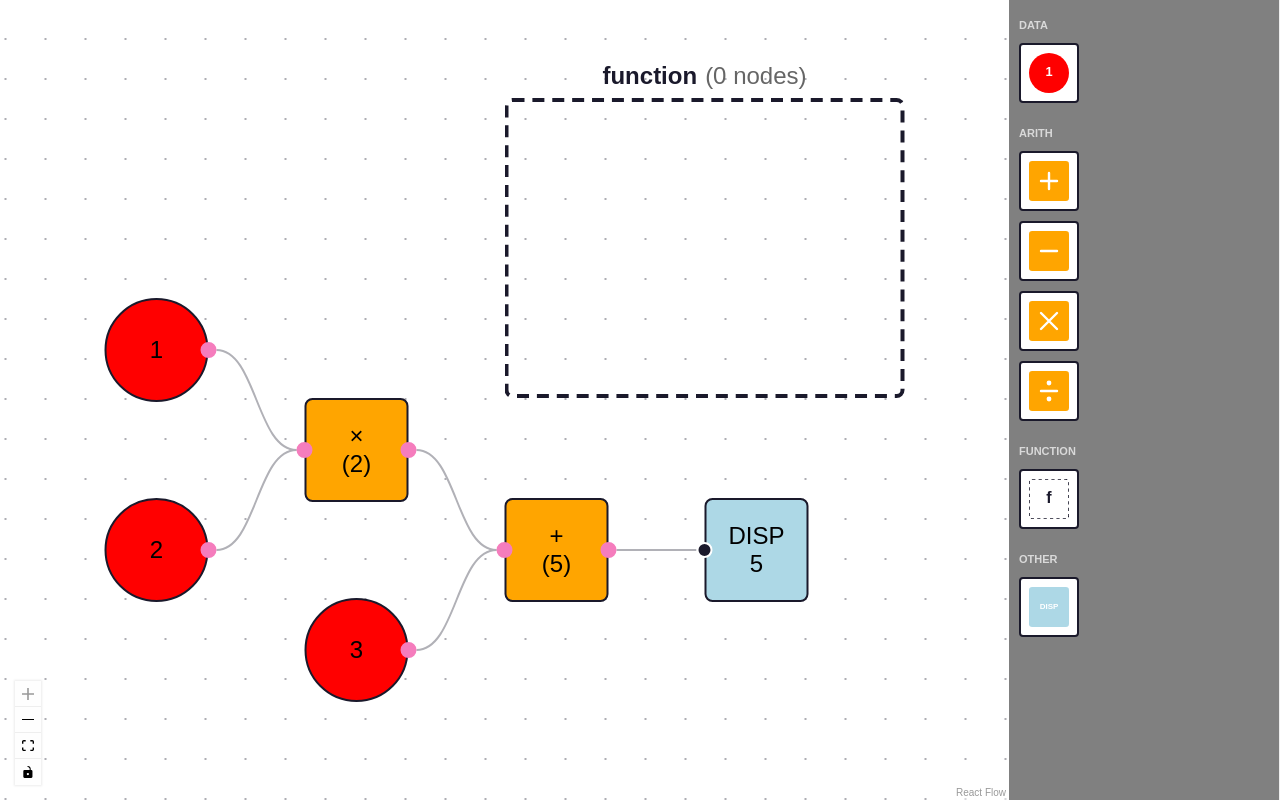
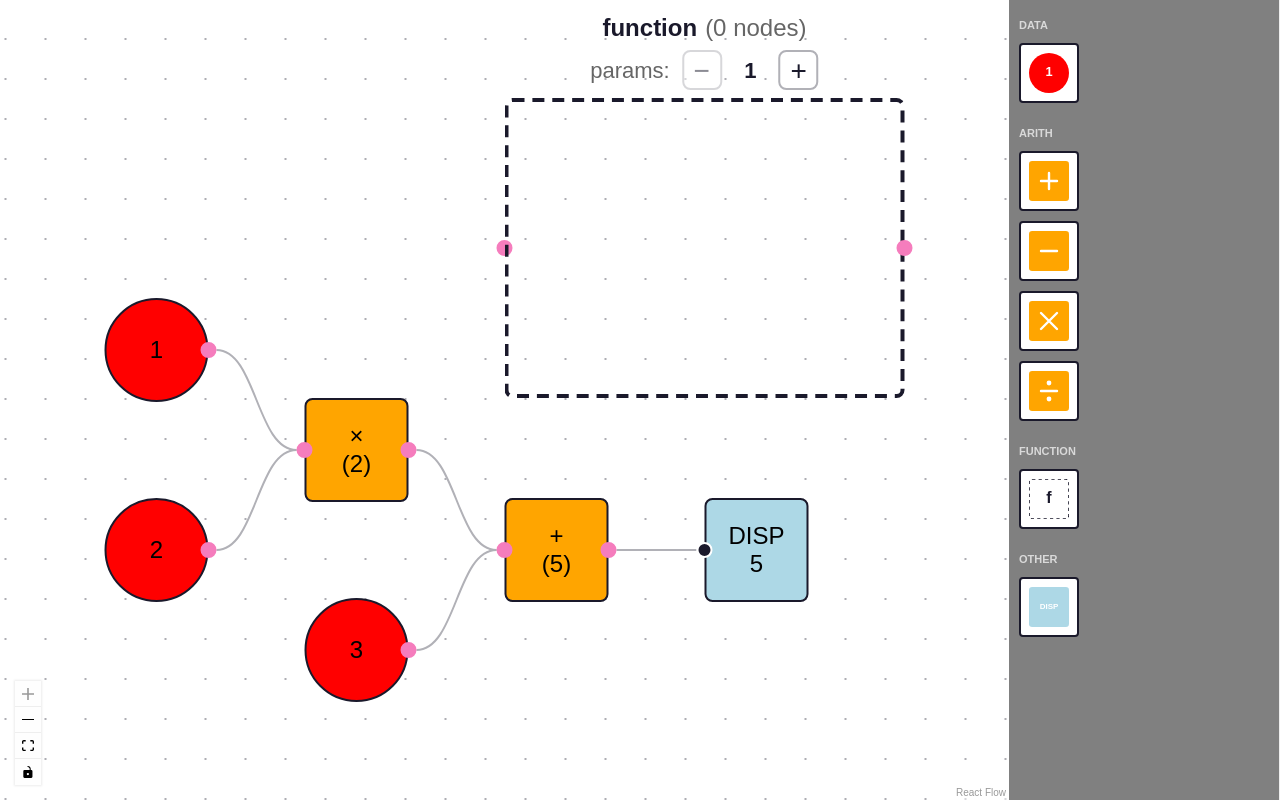
Before and after one commit to maxdarling/vislang-v1, a React (Vite) app: page / in a window 1280 px wide. Built offline with nearby package versions, Linux system fonts and the light colour scheme.

Commit message:
param draft 1: inc-able param handles

```diff
--- a/src/index.css
+++ b/src/index.css
@@ -145,12 +145,19 @@ body {
   position: relative;
 }
 
-.function-node-name-row {
+.function-node-header {
   position: absolute;
   left: 50%;
   transform: translateX(-50%);
   bottom: 100%;
   margin-bottom: 4px;
+  display: flex;
+  flex-direction: column;
+  align-items: center;
+  gap: 4px;
+}
+
+.function-node-name-row {
   display: flex;
   align-items: center;
   gap: 4px;
@@ -191,6 +198,51 @@ body {
   font-weight: 500;
   color: #666;
   white-space: nowrap;
+}
+
+.function-node-params-row {
+  display: flex;
+  align-items: center;
+  gap: 6px;
+  font-size: 11px;
+  color: #666;
+}
+
+.function-node-params-label {
+  white-space: nowrap;
+}
+
+.function-node-params-btn {
+  width: 20px;
+  height: 20px;
+  padding: 0;
+  border: 1px solid #b1b1b7;
+  border-radius: 4px;
+  background: #fff;
+  font-size: 14px;
+  line-height: 1;
+  cursor: pointer;
+  display: flex;
+  align-items: center;
+  justify-content: center;
+  color: #1a192b;
+}
+
+.function-node-params-btn:hover:not(:disabled) {
+  border-color: var(--xy-theme-selected);
+  background: #fafafa;
+}
+
+.function-node-params-btn:disabled {
+  opacity: 0.5;
+  cursor: not-allowed;
+}
+
+.function-node-param-count {
+  min-width: 1.5em;
+  text-align: center;
+  font-weight: 600;
+  color: #1a192b;
 }
 
 .react-flow__node-default.node-function {
--- a/src/nodes/FunctionNode.tsx
+++ b/src/nodes/FunctionNode.tsx
@@ -1,5 +1,7 @@
 import { useCallback, useMemo } from "react";
 import {
+  Handle,
+  Position,
   type NodeProps,
   type Node,
   useReactFlow,
@@ -8,8 +10,16 @@ import {
 } from "@xyflow/react";
 import { EditableValue } from "../components/EditableValue";
 
-type FunctionNodeData = { name?: string };
+const MIN_PARAMS = 1; // todo: should be 0
+const DEFAULT_PARAM_COUNT = 1;
+
+type FunctionNodeData = { name?: string; paramCount?: number };
 type FunctionNodeType = Node<FunctionNodeData, "function">;
+
+function inputHandleId(index: number) {
+  return `input-${index}`;
+}
+const OUTPUT_HANDLE_ID = "output-0";
 
 // 'useNodes' performance note:
 // - useNodes will cause rerender on any node change, incl select or drag. this is suboptimal as intersection only
@@ -27,6 +37,11 @@ export function FunctionNode({
   const { getIntersectingNodes, updateNodeData } = useReactFlow();
   const allNodes = useNodes();
 
+  const paramCount = Math.max(
+    MIN_PARAMS,
+    data?.paramCount ?? DEFAULT_PARAM_COUNT,
+  );
+
   const intersectionCount = useMemo(() => {
     return getIntersectingNodes({ id: id }, true, allNodes).length;
     // note: isMemo has ~no benefit here since allNodes will have been changed on ~every render.
@@ -39,15 +54,37 @@ export function FunctionNode({
     [id, updateNodeData],
   );
 
-  const onInitialSync = useCallback(
-    (name: string) => {
-      updateNodeData(id, { name: name || undefined });
+  const setParamCount = useCallback(
+    (next: number) => {
+      const clamped = Math.max(MIN_PARAMS, next);
+      updateNodeData(id, { paramCount: clamped });
     },
     [id, updateNodeData],
   );
 
+  const decrementParams = useCallback(
+    () => setParamCount(paramCount - 1),
+    [paramCount, setParamCount],
+  );
+  const incrementParams = useCallback(
+    () => setParamCount(paramCount + 1),
+    [paramCount, setParamCount],
+  );
+
   return (
     <>
+      {Array.from({ length: paramCount }, (_, i) => (
+        <Handle
+          key={inputHandleId(i)}
+          id={inputHandleId(i)}
+          type="target"
+          position={Position.Left}
+          isConnectable={true}
+          style={{
+            top: `${((i + 1) / (paramCount + 1)) * 100}%`,
+          }}
+        />
+      ))}
       <NodeResizer
         color="#ff0071"
         isVisible={selected}
@@ -55,11 +92,12 @@ export function FunctionNode({
         minHeight={100}
       />
       <div className="function-node-wrapper">
+        <div className="function-node-header">
           <div className="function-node-name-row">
             <EditableValue<string>
               initialValue={data?.name ?? DEFAULT_NAME}
               onValueChange={onValueChange}
-            onInitialSync={onInitialSync}
+              onInitialSync={onValueChange}
               parse={(s) => s}
               format={(v) => v}
               defaultDisplay={DEFAULT_NAME}
@@ -69,8 +107,36 @@ export function FunctionNode({
             />
             <span className="function-node-intersection-count">{`(${intersectionCount} nodes)`}</span>
           </div>
+          <div className="function-node-params-row">
+            <span className="function-node-params-label">params:</span>
+            <button
+              type="button"
+              className="function-node-params-btn"
+              onClick={decrementParams}
+              disabled={paramCount <= MIN_PARAMS}
+              aria-label="Remove parameter"
+            >
+              −
+            </button>
+            <span className="function-node-param-count">{paramCount}</span>
+            <button
+              type="button"
+              className="function-node-params-btn"
+              onClick={incrementParams}
+              aria-label="Add parameter"
+            >
+              +
+            </button>
+          </div>
+        </div>
         <div className="react-flow__node-default node-function"></div>
       </div>
+      <Handle
+        id={OUTPUT_HANDLE_ID}
+        type="source"
+        position={Position.Right}
+        isConnectable={true}
+      />
     </>
   );
 }
```
Also changed, not shown: 1 other file (tests, documents, lock files or other folders). Lines whose indentation alone changed are shown as unchanged.
